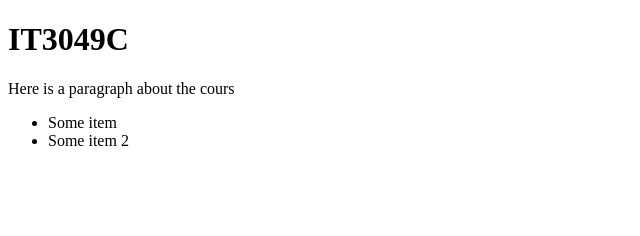
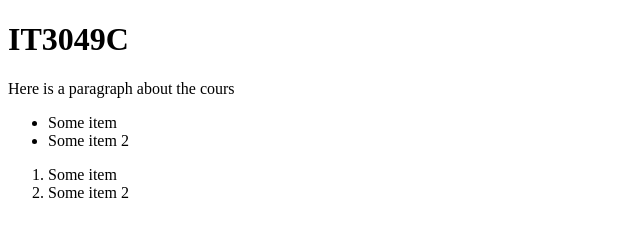
Before and after one commit to stewalc3/mywebsite, a plain HTML site: page index.html in a window 1280 px wide. Shown: the whole page, without its empty margins (0-640 px from the left). Drawn offline with Linux system fonts and the light colour scheme.

Commit message:
added an ordered list

```diff
--- a/index.html
+++ b/index.html
@@ -12,5 +12,9 @@
     <li>Some item</li>
     <li>Some item 2</li>
   </ul>
+  <ol>
+    <li>Some item</li>
+    <li>Some item 2</li>
+  </ol>
 </body>
 </html>
```
